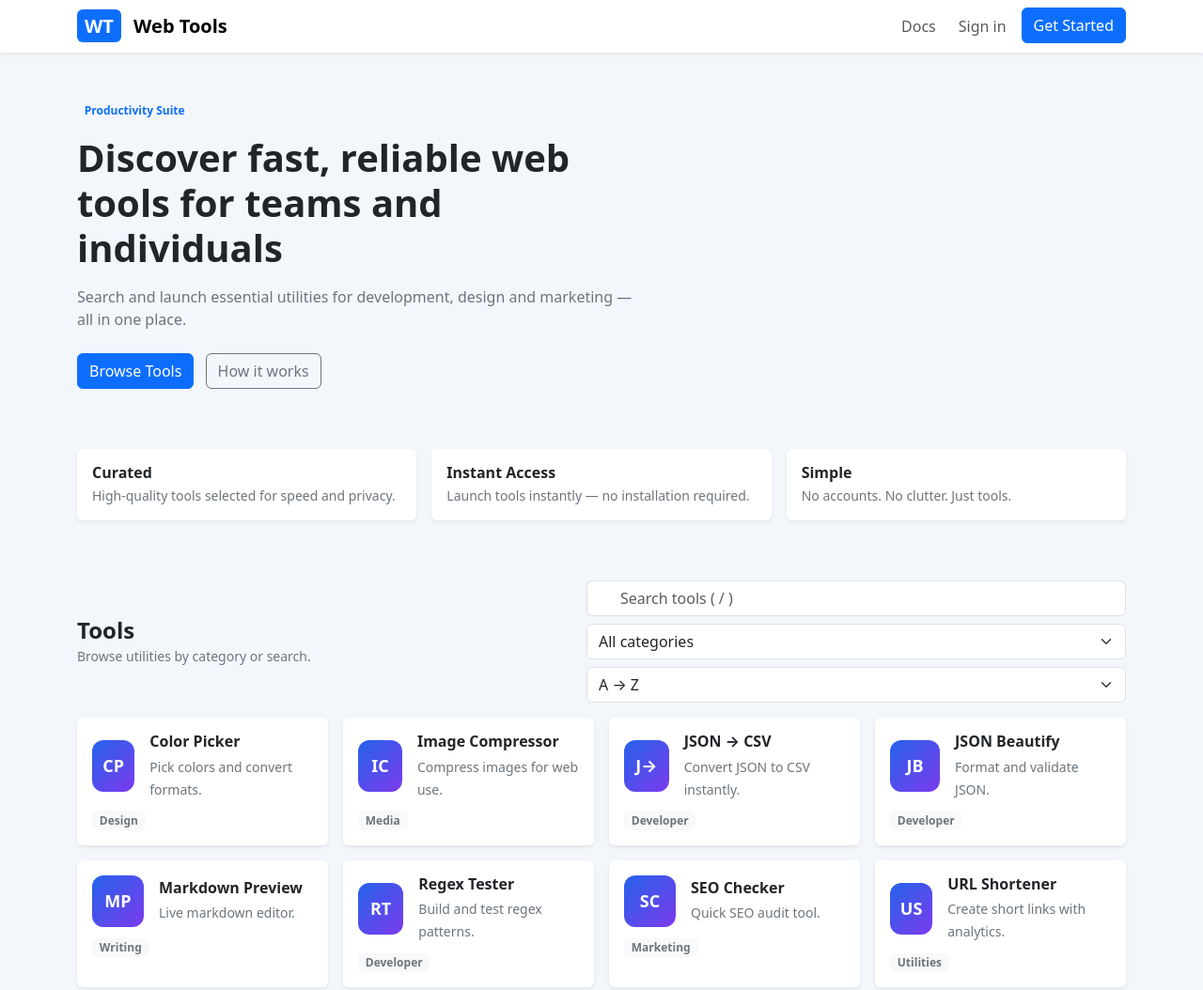
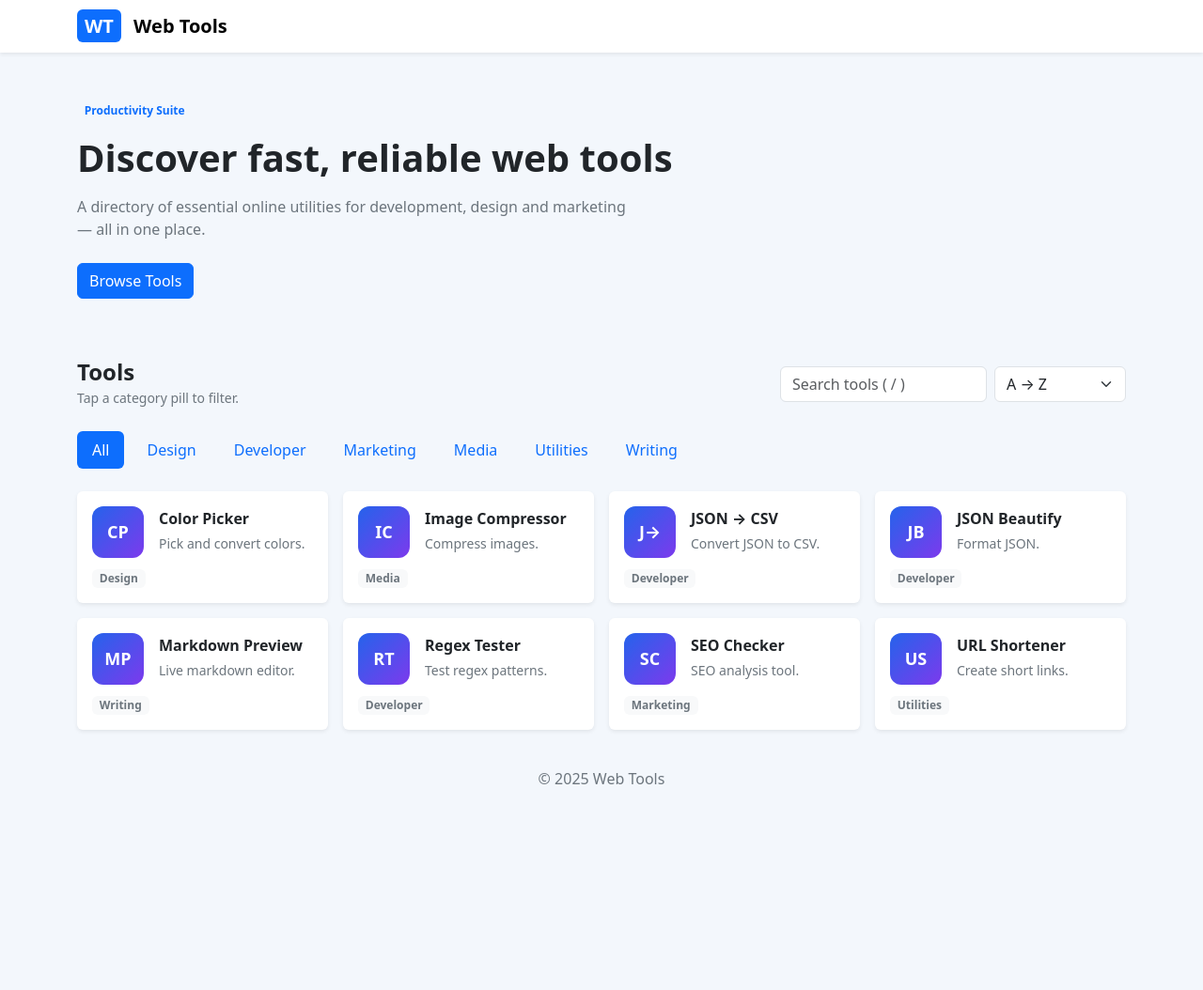
Before and after one commit to manjurulhaque/tools, a plain HTML site: page index-chatgpt5.1.html in a window 1280 px wide. Shown: the top 1054 px of the page at 94% size. After the commit the page ends 865 px from the top, so only its background shows below. Drawn offline with nearby package versions, Linux system fonts and the light colour scheme.

Commit message:
Category pills added

```diff
--- a/index-chatgpt5.1.html
+++ b/index-chatgpt5.1.html
@@ -3,129 +3,77 @@
 <head>
   <meta charset="utf-8" />
   <meta name="viewport" content="width=device-width,initial-scale=1" />
-  <title>Web Tools — Simple Online Tools Directory</title>
+  <title>Web Tools — Tools Directory</title>
 
-  <!-- Bootstrap CSS -->
+  <!-- Bootstrap -->
   <link href="https://cdn.jsdelivr.net/npm/bootstrap@5.3.3/dist/css/bootstrap.min.css" rel="stylesheet">
 
   <style>
-    body {
-      background: #f3f7fc;
-    }
+    body { background:#f3f7fc; }
     .tool-card {
-      transition: 0.15s ease;
-      cursor: pointer;
+      cursor:pointer;
+      transition:.15s ease;
     }
     .tool-card:hover {
-      transform: translateY(-4px);
-      box-shadow: 0 0.75rem 1.5rem rgba(0,0,0,0.08);
+      transform:translateY(-4px);
+      box-shadow:0 0.75rem 1.5rem rgba(0,0,0,.08);
     }
     .tool-icon {
-      width: 55px;
-      height: 55px;
-      border-radius: 12px;
-      color: white;
-      background: linear-gradient(135deg, #2563eb, #7c3aed);
-      display: flex;
-      align-items: center;
-      justify-content: center;
-      font-weight: 700;
-      font-size: 18px;
+      width:55px; height:55px; border-radius:12px;
+      background:linear-gradient(135deg,#2563eb,#7c3aed);
+      color:white; display:flex; align-items:center; justify-content:center;
+      font-weight:700; font-size:18px;
     }
+    .category-pill { cursor:pointer; }
   </style>
 </head>
-
 <body>
 
-<!-- NAVBAR -->
+<!-- NAV -->
 <nav class="navbar navbar-expand-lg bg-white shadow-sm">
   <div class="container">
     <a class="navbar-brand fw-bold" href="#">
       <span class="me-2 px-2 py-1 bg-primary text-white rounded">WT</span>
       Web Tools
     </a>
-    <button class="navbar-toggler" data-bs-toggle="collapse" data-bs-target="#navMenu">
-      <span class="navbar-toggler-icon"></span>
-    </button>
-
-    <div id="navMenu" class="collapse navbar-collapse justify-content-end">
-      <ul class="navbar-nav gap-2">
-        <li class="nav-item"><a class="nav-link" href="#">Docs</a></li>
-        <li class="nav-item"><a class="nav-link" href="#">Sign in</a></li>
-        <li class="nav-item">
-          <a class="btn btn-primary" href="#">Get Started</a>
-        </li>
-      </ul>
-    </div>
   </div>
 </nav>
 
 <!-- HERO -->
-<section class="py-5">
-  <div class="container text-center text-md-start">
-    <span class="badge text-bg-primary-subtle text-primary mb-3">Productivity Suite</span>
-    <h1 class="fw-bold mb-3" style="max-width:600px;">Discover fast, reliable web tools for teams and individuals</h1>
-    <p class="text-secondary mb-4" style="max-width:600px;">
-      Search and launch essential utilities for development, design and marketing — all in one place.
-    </p>
+<section class="py-5 container">
+  <span class="badge text-bg-primary-subtle text-primary mb-3">Productivity Suite</span>
+  <h1 class="fw-bold mb-3">Discover fast, reliable web tools</h1>
+  <p class="text-secondary mb-4" style="max-width:600px;">
+    A directory of essential online utilities for development, design and marketing — all in one place.
+  </p>
 
-    <button id="ctaBrowse" class="btn btn-primary me-2">Browse Tools</button>
-    <button class="btn btn-outline-secondary">How it works</button>
-
-    <!-- Features -->
-    <div class="row mt-5 g-3">
-      <div class="col-md">
-        <div class="p-3 bg-white shadow-sm rounded">
-          <h6 class="fw-bold mb-1">Curated</h6>
-          <p class="text-secondary mb-0 small">High-quality tools selected for speed and privacy.</p>
-        </div>
-      </div>
-      <div class="col-md">
-        <div class="p-3 bg-white shadow-sm rounded">
-          <h6 class="fw-bold mb-1">Instant Access</h6>
-          <p class="text-secondary mb-0 small">Launch tools instantly — no installation required.</p>
-        </div>
-      </div>
-      <div class="col-md">
-        <div class="p-3 bg-white shadow-sm rounded">
-          <h6 class="fw-bold mb-1">Simple</h6>
-          <p class="text-secondary mb-0 small">No accounts. No clutter. Just tools.</p>
-        </div>
-      </div>
-    </div>
-  </div>
+  <button id="ctaBrowse" class="btn btn-primary">Browse Tools</button>
 </section>
 
 <!-- TOOLS SECTION -->
 <section class="py-3">
   <div class="container">
 
-    <div class="d-flex flex-wrap justify-content-between align-items-center mb-3">
+    <!-- Header -->
+    <div class="d-flex flex-wrap justify-content-between align-items-center mb-4">
       <div>
         <h4 class="fw-bold mb-0">Tools</h4>
-        <small class="text-secondary">Browse utilities by category or search.</small>
+        <small class="text-secondary">Tap a category pill to filter.</small>
       </div>
 
-      <div class="d-flex gap-2 flex-wrap">
-        <div class="input-group">
-          <span class="input-group-text bg-white border-end-0">
-            <i class="bi bi-search"></i>
-          </span>
-          <input id="search" class="form-control border-start-0" type="search" placeholder="Search tools ( / )">
-        </div>
-
-        <select id="category" class="form-select">
-          <option value="all">All categories</option>
-        </select>
-
-        <select id="sort" class="form-select">
+      <div class="d-flex gap-2">
+        <input id="search" class="form-control" style="width:220px" placeholder="Search tools ( / )">
+        <select id="sort" class="form-select" style="width:140px;">
           <option value="alpha">A → Z</option>
           <option value="relevance">Relevance</option>
         </select>
       </div>
     </div>
 
-    <!-- Tools Grid -->
+    <!-- CATEGORY PILLS -->
+    <ul id="categoryPills" class="nav nav-pills mb-4 gap-2"></ul>
+
+    <!-- Tools grid -->
     <div id="toolsGrid" class="row g-3"></div>
     <p id="empty" class="text-center text-secondary mt-3" style="display:none;">No tools found.</p>
 
@@ -133,65 +81,103 @@
 </section>
 
 <footer class="py-4 text-center text-secondary">
-  © <span id="year"></span> Web Tools — Built for simplicity.
+  © <span id="year"></span> Web Tools
 </footer>
 
-
-<!-- Bootstrap JS -->
 <script src="https://cdn.jsdelivr.net/npm/bootstrap@5.3.3/dist/js/bootstrap.bundle.min.js"></script>
 
 <script>
-  // Tools list
+  // Tool dataset
   const TOOLS = [
-    { id:'url-shortener', name:'URL Shortener', description:'Create short links with analytics.', category:'Utilities', url:'https://example.com/url-shortener' },
-    { id:'color-picker', name:'Color Picker', description:'Pick colors and convert formats.', category:'Design', url:'https://example.com/color-picker' },
-    { id:'json-beautify', name:'JSON Beautify', description:'Format and validate JSON.', category:'Developer', url:'https://example.com/json-beautify' },
-    { id:'image-compressor', name:'Image Compressor', description:'Compress images for web use.', category:'Media', url:'https://example.com/image-compressor' },
-    { id:'regex-tester', name:'Regex Tester', description:'Build and test regex patterns.', category:'Developer', url:'https://example.com/regex-tester' },
+    { id:'url-shortener', name:'URL Shortener', description:'Create short links.', category:'Utilities', url:'https://example.com/url-shortener' },
+    { id:'color-picker', name:'Color Picker', description:'Pick and convert colors.', category:'Design', url:'https://example.com/color-picker' },
+    { id:'json-beautify', name:'JSON Beautify', description:'Format JSON.', category:'Developer', url:'https://example.com/json-beautify' },
+    { id:'image-compressor', name:'Image Compressor', description:'Compress images.', category:'Media', url:'https://example.com/image-compressor' },
+    { id:'regex-tester', name:'Regex Tester', description:'Test regex patterns.', category:'Developer', url:'https://example.com/regex-tester' },
     { id:'markdown-preview', name:'Markdown Preview', description:'Live markdown editor.', category:'Writing', url:'https://example.com/markdown-preview' },
-    { id:'seo-checker', name:'SEO Checker', description:'Quick SEO audit tool.', category:'Marketing', url:'https://example.com/seo-checker' },
-    { id:'json-to-csv', name:'JSON → CSV', description:'Convert JSON to CSV instantly.', category:'Developer', url:'https://example.com/json-to-csv' }
+    { id:'seo-checker', name:'SEO Checker', description:'SEO analysis tool.', category:'Marketing', url:'https://example.com/seo-checker' },
+    { id:'json-to-csv', name:'JSON → CSV', description:'Convert JSON to CSV.', category:'Developer', url:'https://example.com/json-to-csv' }
   ];
 
+  // State
   const state = { query:'', category:'all', sort:'alpha' };
 
+  // DOM refs
+  const pills = document.getElementById('categoryPills');
   const grid = document.getElementById('toolsGrid');
   const emptyEl = document.getElementById('empty');
   const searchInput = document.getElementById('search');
-  const categorySelect = document.getElementById('category');
   const sortSelect = document.getElementById('sort');
 
-  function init(){
+  function init() {
     document.getElementById('year').textContent = new Date().getFullYear();
 
-    // Populate categories
-    [...new Set(TOOLS.map(t=>t.category))].sort().forEach(c=>{
-      const opt=document.createElement('option');
-      opt.value=c; opt.textContent=c;
-      categorySelect.appendChild(opt);
+    // Create pill: "All"
+    pills.innerHTML = `
+      <li class="nav-item">
+        <button class="nav-link active category-pill" data-cat="all">All</button>
+      </li>
+    `;
+
+    // Create category pills
+    const categories = [...new Set(TOOLS.map(t => t.category))].sort();
+    categories.forEach(cat => {
+      const li = document.createElement('li');
+      li.className = 'nav-item';
+      li.innerHTML = `
+        <button class="nav-link category-pill" data-cat="${cat}">${cat}</button>
+      `;
+      pills.appendChild(li);
     });
 
-    // Events
-    searchInput.addEventListener('input', ()=>{state.query=searchInput.value.toLowerCase(); render();});
-    categorySelect.addEventListener('change', ()=>{state.category=categorySelect.value; render();});
-    sortSelect.addEventListener('change', ()=>{state.sort=sortSelect.value; render();});
-    window.addEventListener('keydown', e=>{ if(e.key==='/'){ e.preventDefault(); searchInput.focus(); }});
+    // Pill click handler
+    pills.querySelectorAll('.category-pill').forEach(btn => {
+      btn.addEventListener('click', () => {
+        state.category = btn.dataset.cat;
 
-    document.getElementById('ctaBrowse').addEventListener('click',()=>grid.scrollIntoView({behavior:'smooth'}));
+        // update active pill
+        pills.querySelectorAll('.category-pill').forEach(b => b.classList.remove('active'));
+        btn.classList.add('active');
+
+        render();
+      });
+    });
+
+    // Search
+    searchInput.addEventListener('input', e => {
+      state.query = e.target.value.toLowerCase();
+      render();
+    });
+
+    // Sort
+    sortSelect.addEventListener('change', e => {
+      state.sort = sortSelect.value;
+      render();
+    });
+
+    // Keyboard shortcut for focusing search
+    window.addEventListener('keydown', e=>{
+      if(e.key==='/'){ e.preventDefault(); searchInput.focus(); }
+    });
+
+    // Smooth scroll
+    document.getElementById('ctaBrowse').addEventListener('click', ()=>{
+      grid.scrollIntoView({ behavior:'smooth' });
+    });
 
     render();
   }
 
-  function render(){
+  function render() {
     let results = TOOLS.filter(t=>{
-      if(state.category!=='all' && t.category!==state.category) return false;
-      if(state.query && !(t.name+' '+t.description).toLowerCase().includes(state.query)) return false;
+      if (state.category !== 'all' && t.category !== state.category) return false;
+      if (state.query && !(t.name + ' ' + t.description).toLowerCase().includes(state.query)) return false;
       return true;
     });
 
-    // Sort
-    if(state.sort==='alpha') results.sort((a,b)=>a.name.localeCompare(b.name));
-    if(state.sort==='relevance' && state.query){
+    // Sorting
+    if (state.sort === 'alpha') results.sort((a,b)=>a.name.localeCompare(b.name));
+    if (state.sort === 'relevance' && state.query) {
       results.sort((a,b)=>{
         const ai=(a.name+' '+a.description).toLowerCase().indexOf(state.query);
         const bi=(b.name+' '+b.description).toLowerCase().indexOf(state.query);
@@ -199,15 +185,15 @@
       });
     }
 
-    grid.innerHTML='';
+    grid.innerHTML = '';
     emptyEl.style.display = results.length ? 'none':'block';
 
-    results.forEach(t=>{
-      const col=document.createElement('div');
-      col.className="col-md-4 col-lg-3";
+    results.forEach(t => {
+      const col = document.createElement('div');
+      col.className = 'col-md-4 col-lg-3';
 
-      col.innerHTML=`
-        <div class="tool-card bg-white rounded p-3 shadow-sm h-100" tabindex="0">
+      col.innerHTML = `
+        <div class="tool-card bg-white p-3 rounded shadow-sm h-100" tabindex="0">
           <div class="d-flex gap-3 align-items-center mb-2">
             <div class="tool-icon">${initials(t.name)}</div>
             <div>
@@ -221,16 +207,17 @@
 
       const card = col.querySelector('.tool-card');
       card.addEventListener('click',()=>window.open(t.url,'_blank','noopener'));
-      card.addEventListener('keydown',e=>{if(e.key==='Enter') window.open(t.url,'_blank');});
+      card.addEventListener('keydown',e=>{ if(e.key==='Enter') window.open(t.url,'_blank'); });
 
       grid.appendChild(col);
     });
   }
 
   function initials(name){
-    const p=name.split(' ');
-    return (p[0][0] + (p[1]?.[0]||'')).toUpperCase();
+    const p=name.split(" ");
+    return (p[0][0] + (p[1]?.[0] || "")).toUpperCase();
   }
+
   function escapeHtml(str){
     return str.replace(/[&<>"']/g, c=>({'&':'&amp;','<':'&lt;','>':'&gt;','"':'&quot;'}[c]));
   }
```
